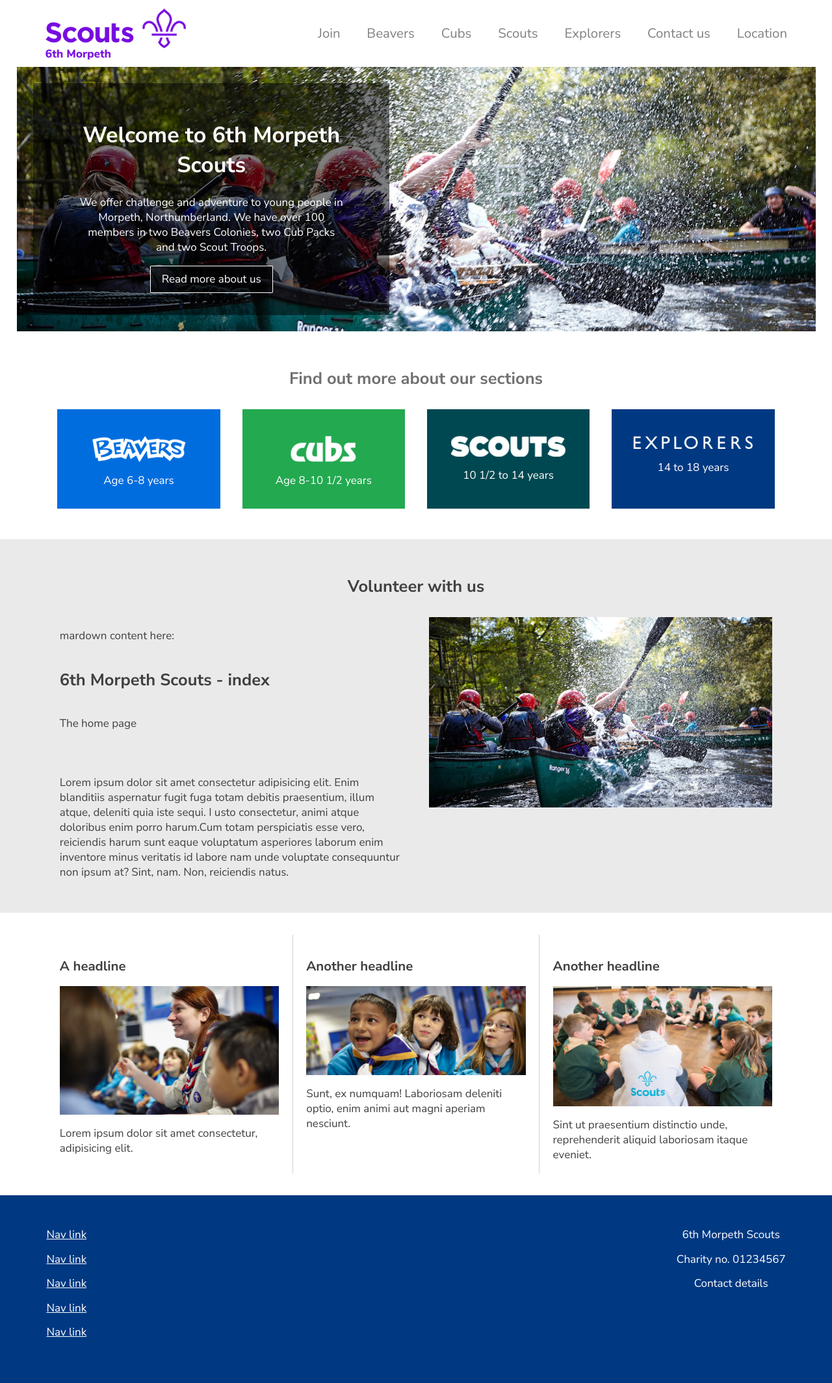
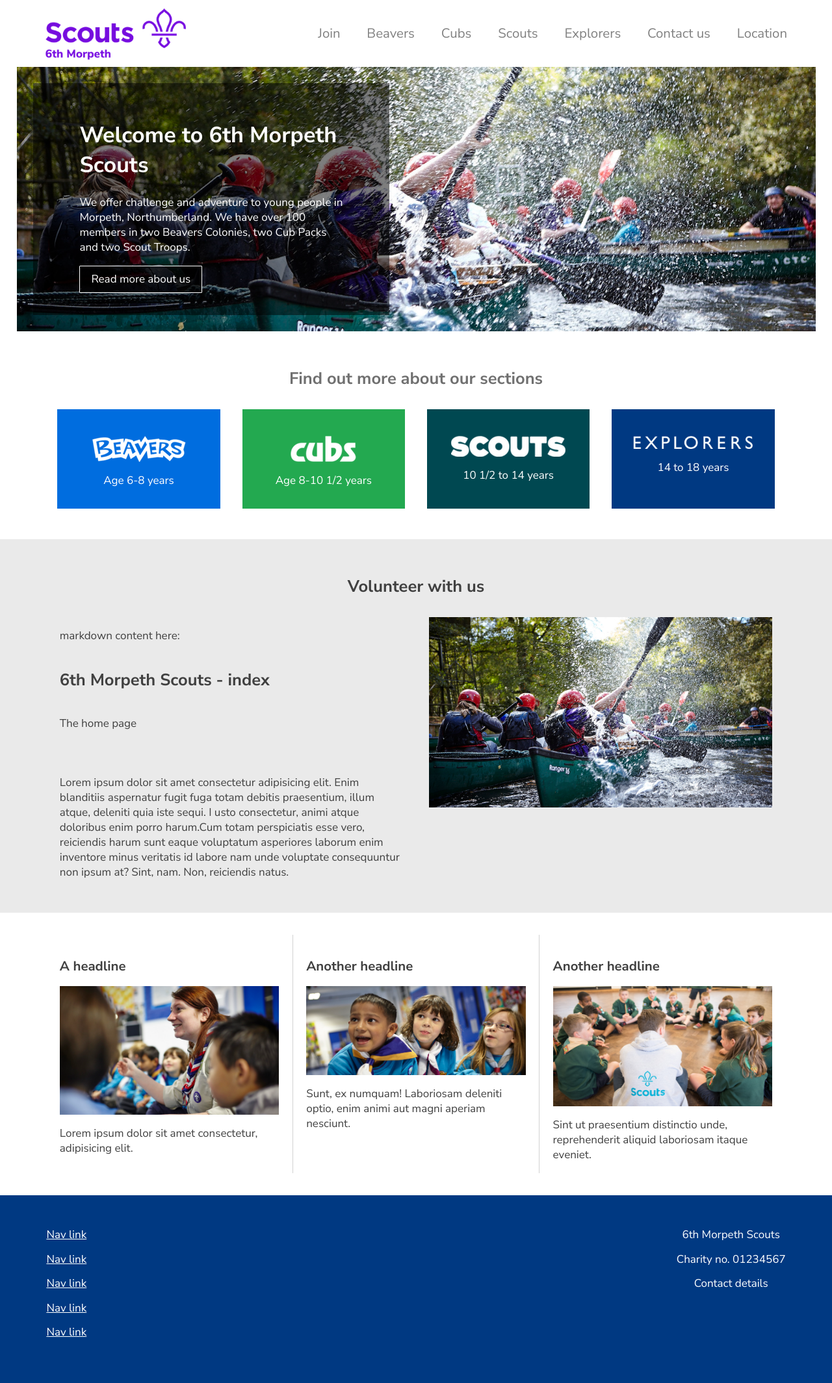
Before and after one commit to lizm696/6ms, a Jekyll site: the page built from index.html, in a window 1280 px wide. Shown: the whole page at 65% size. Built offline with Jekyll 4.4.1, drawn with Linux system fonts in a browser that asks for light colours; Markdown is read by kramdown in place of the engine named in the settings.

Commit message:
Aligned hero text left in css

```diff
--- a/_layouts/default.html
+++ b/_layouts/default.html
@@ -21,7 +21,7 @@
           <h2>Volunteer with us</h2>
           <div class="flexdiv">
 <div class="column">
-    <p>   mardown content here:  {{ content }}</p>
+    <p>   markdown content here:  {{ content }}</p>
      <p>Lorem ipsum dolor sit amet consectetur adipisicing elit.
        Enim blanditiis aspernatur fugit fuga totam debitis praesentium, illum atque, deleniti quia iste sequi. I
        usto consectetur, animi atque doloribus enim porro harum.Cum totam perspiciatis esse vero, reiciendis harum sunt eaque voluptatum asperiores laborum enim inventore minus veritatis id labore nam unde voluptate consequuntur non ipsum at? Sint, nam. Non, reiciendis natus.
--- a/css/style.css
+++ b/css/style.css
@@ -251,6 +251,7 @@
       margin: 1.5rem;
       width: 33%;
       background: rgba(0,0,0,0.5);
+      text-align: left;
       }
 
       .hero-button:hover {
```
